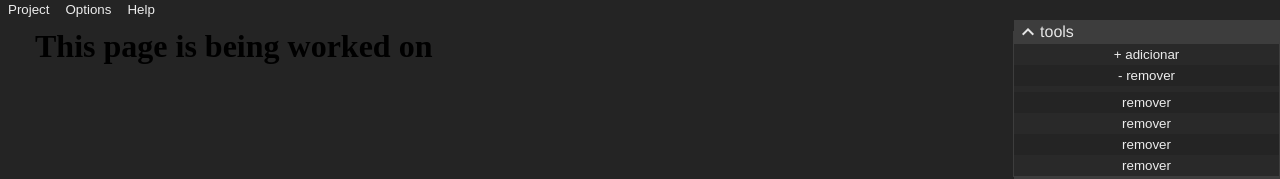
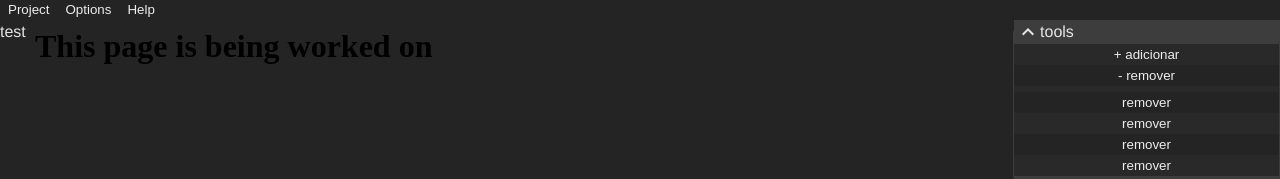
Before and after one commit to DarkCat5501/Anastasia, a Vue app: page / in a window 1280 px wide. Shown: the top 179 px of the page. Built offline with nearby package versions, Linux system fonts and the light colour scheme.

Commit message:
WIP: added first layout of prop drilling

```diff
--- a/src/App.vue
+++ b/src/App.vue
@@ -10,12 +10,17 @@
   <StatusBar/>
 </template>
 
-<script setup>
+<script setup lang="ts">
 import StatusBar from "./components/StatusBar.vue";
 import ToolBar from "./components/ToolBar.vue";
 import LeftSideMenu from "./components/LeftSideMenu.vue";
 import RightSideMenu from "./components/RightSideMenu.vue";
 import Viewport from "./components/Viewport.vue";
+import { provideProp } from "./composables/component";
+
+
+provideProp("components",["test"],"leftsidemenu");
+
 </script>
 
 <style scoped>
--- a/src/components/LeftSideMenu.vue
+++ b/src/components/LeftSideMenu.vue
@@ -1,10 +1,19 @@
 <template>
   <aside ref="selfEl" class="an-left-sidemenu" @dblclick="handleMinimize">
+    <template v-for="(comp,index) of components" :key="index">
+      <span>
+        {{comp}}
+      </span>
+      <!-- <component v-bind="comp.bind" v-on="comp.on"> -->
+      <!---->
+      <!-- </component> -->
+    </template>
   </aside>
 </template>
 
 <script setup lang="ts">
 import { onMounted, ref, unref } from 'vue';
+import { injectProps } from '../composables/component';
 
 const selfEl = ref<HTMLDivElement>();
 const size = ref(3);
@@ -23,6 +32,8 @@ function handleResize(){
   parent.style.setProperty("--leftmenu-size",`${unref(size)}ch`);
 }
 
+const { components } = injectProps({components:[]},"leftsidemenu");
+
 onMounted(()=>{
   handleResize();
 })
--- a/src/components/StatusBar.vue
+++ b/src/components/StatusBar.vue
@@ -3,3 +3,11 @@
 		<button>Test button</button>
 	</footer>
 </template>
+
+<script setup lang="ts">
+import { computed, unref } from 'vue';
+import { injectProps } from '../composables/component';
+
+const props = injectProps({},"statusbar");
+
+</script>
--- a/src/components/ToolBar.vue
+++ b/src/components/ToolBar.vue
@@ -13,5 +13,4 @@
 </template>
 
 <script setup>
-
 </script>
--- a/src/composables/component.ts
+++ b/src/composables/component.ts
@@ -0,0 +1,62 @@
+import { inject, provide } from "vue";
+
+//class used to attach actions directly to elements
+export abstract class BaseComponent {
+
+	// called before bound element's attributes
+	// or event listeners are applied
+	created(el, binding, vnode, prevVnode) { }
+
+	// called right before the element is inserted into the DOM.
+	beforeMount(el, binding, vnode, prevVnode) { }
+
+	// called when the bound element's parent component
+	// and all its children are mounted.
+	mounted(el, binding, vnode, prevVnode) { }
+
+	// called before the parent component is updated
+	beforeUpdate(el, binding, vnode, prevVnode) { }
+
+	// called after the parent component and
+	// all of its children have updated
+	updated(el, binding, vnode, prevVnode) { }
+
+	// called before the parent component is unmounted
+	beforeUnmount(el, binding, vnode, prevVnode) { }
+
+	// called when the parent component is unmounted
+	unmounted(el, binding, vnode, prevVnode) { }
+}
+
+export function provideProp(prop: string, value: any, target?: string) {
+	provide.call(this, `$${target ? target + ':' : ''}${prop}`, value);
+}
+
+export function provideVar(prop: string, value: any, target?: string) {
+	provide.call(this, `#${target ? target + ':' : ''}${prop}`, value);
+}
+
+export function injectProp(prop: string, defaultValue?: any, target?: string): any {
+	return inject.call(this, `$${target ? target + ':' : ''}${prop}`) ?? defaultValue;
+}
+
+export function injectVar(prop: string, defaultValue?: any, target?: string): any {
+	return inject.call(this, `#${target ? target + ':' : ''}${prop}`) ?? defaultValue;
+}
+
+
+export function provideProps(props: Record<string, any>, target?: string) {
+	for (const [prop, value] of Object.entries(props)) {
+		provideProp.call(this, prop, value, target);
+	}
+}
+
+
+export function injectProps(props: Record<string, any>, target?: string): Record<string, any> {
+	const out = {};
+	for (const [prop, defaultValue] of Object.entries(props)) {
+		out[prop] = injectProp.call(this, prop, defaultValue, target);
+	}
+
+	return out;
+}
```
Also changed, not shown: src/main.js (+4 -4 lines).
